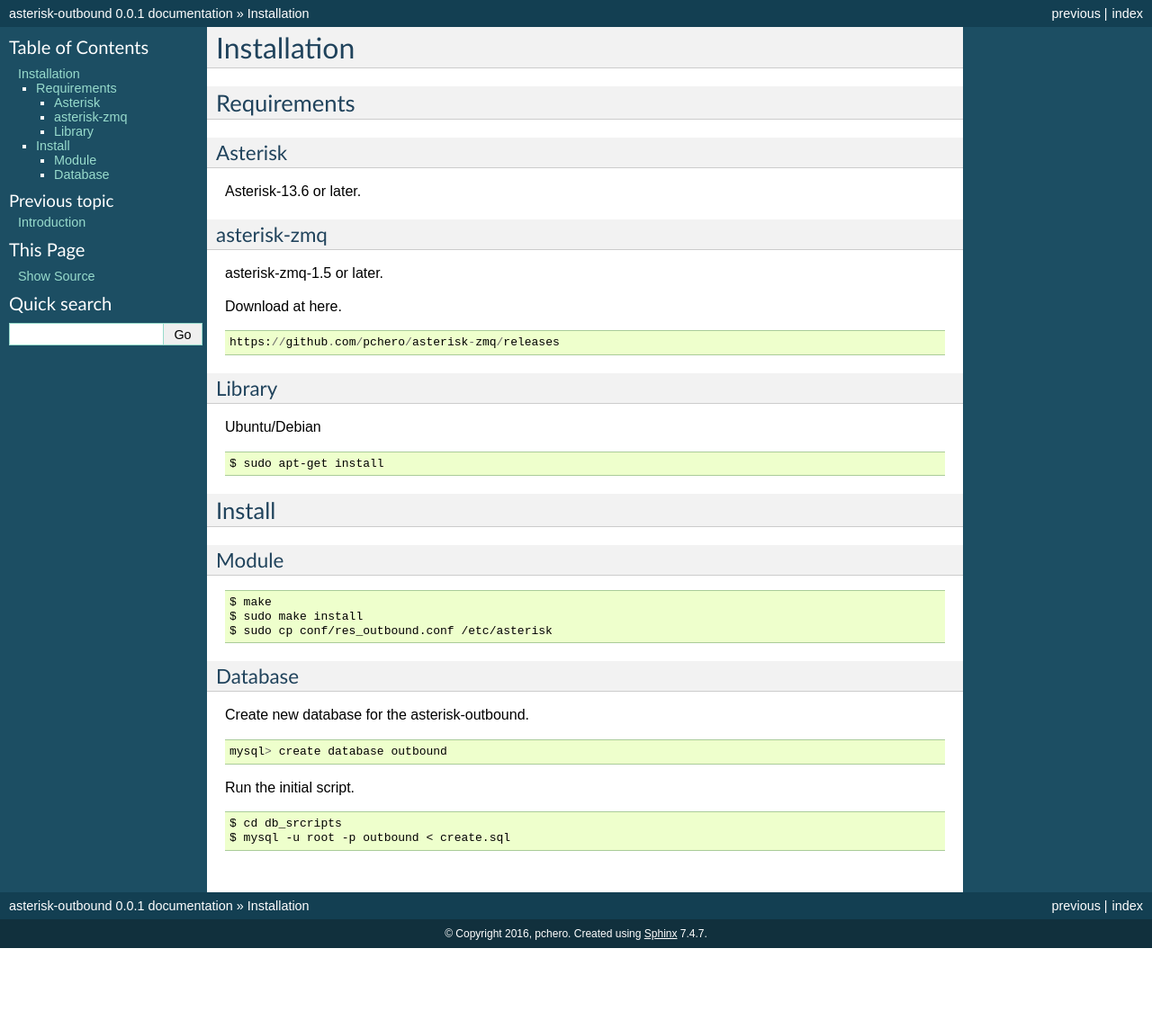
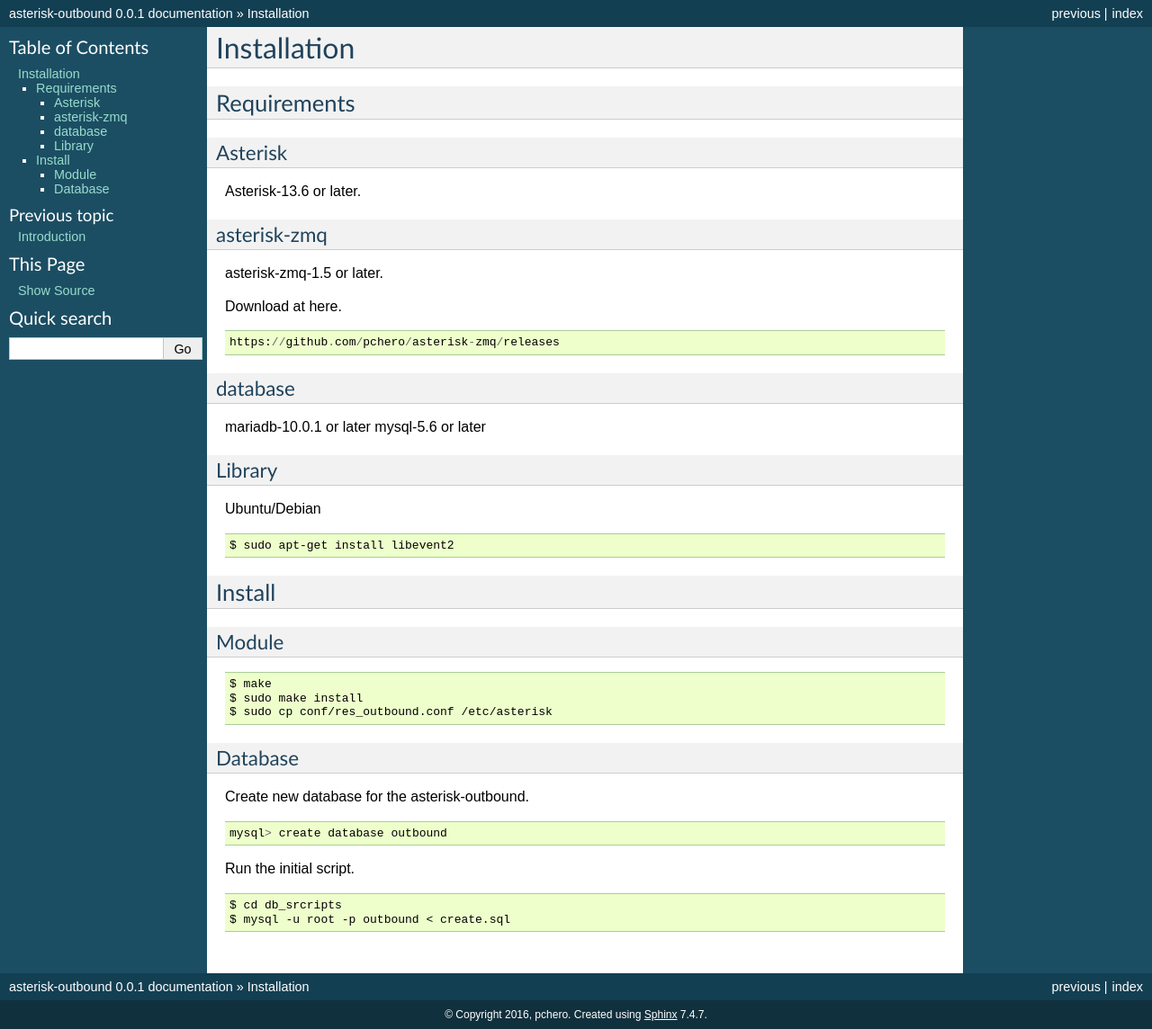
Before and after one commit to pchero/asterisk-outbound, a Sphinx documentation site: the page built from doc/installation.rst, in a window 1280 px wide. Shown: the whole page at 90% size. Built offline with Sphinx 7.4.7, drawn with Linux system fonts in a browser that asks for light colours; before the commit the page ends 1054 px from its top, so only the background shows below that.

Commit message:
Added database requirement
- #55

```diff
--- a/doc/installation.rst
+++ b/doc/installation.rst
@@ -21,13 +21,19 @@
 
    https://github.com/pchero/asterisk-zmq/releases
 
+database
+--------
+mariadb-10.0.1 or later
+mysql-5.6 or later
+
+
 Library
 -------
 Ubuntu/Debian
 
 ::
 
-   $ sudo apt-get install
+   $ sudo apt-get install libevent2
 
 
 Install
```
